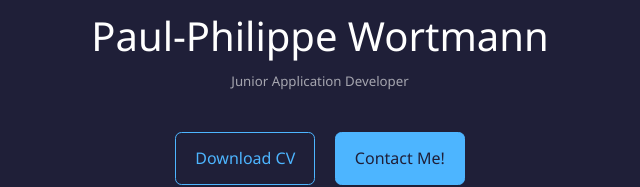
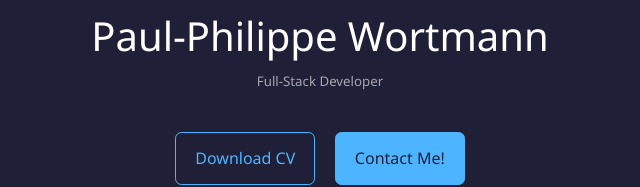
Before and after one commit to TottySnowman/react_portfolio, a React (Create React App) app: page / in a window 1280 px wide. Shown: the part 133-320 px from the top of the page, without its empty margins (320-960 px from the left). Built offline with nearby package versions, Linux system fonts and the light colour scheme; no server answers.

Commit message:
changed job title

```diff
--- a/src/components/header/header.jsx
+++ b/src/components/header/header.jsx
@@ -10,7 +10,7 @@ const header = () => {
       <div className="container header__container">
         <h5>Hello I'm</h5>
         <h1>Paul-Philippe Wortmann</h1>
-        <h5 className="text-light">Junior Application Developer</h5>
+        <h5 className="text-light">Full-Stack Developer</h5>
         <CV />
         {/* <Socials /> */}
         <div className="main_picture">
```
